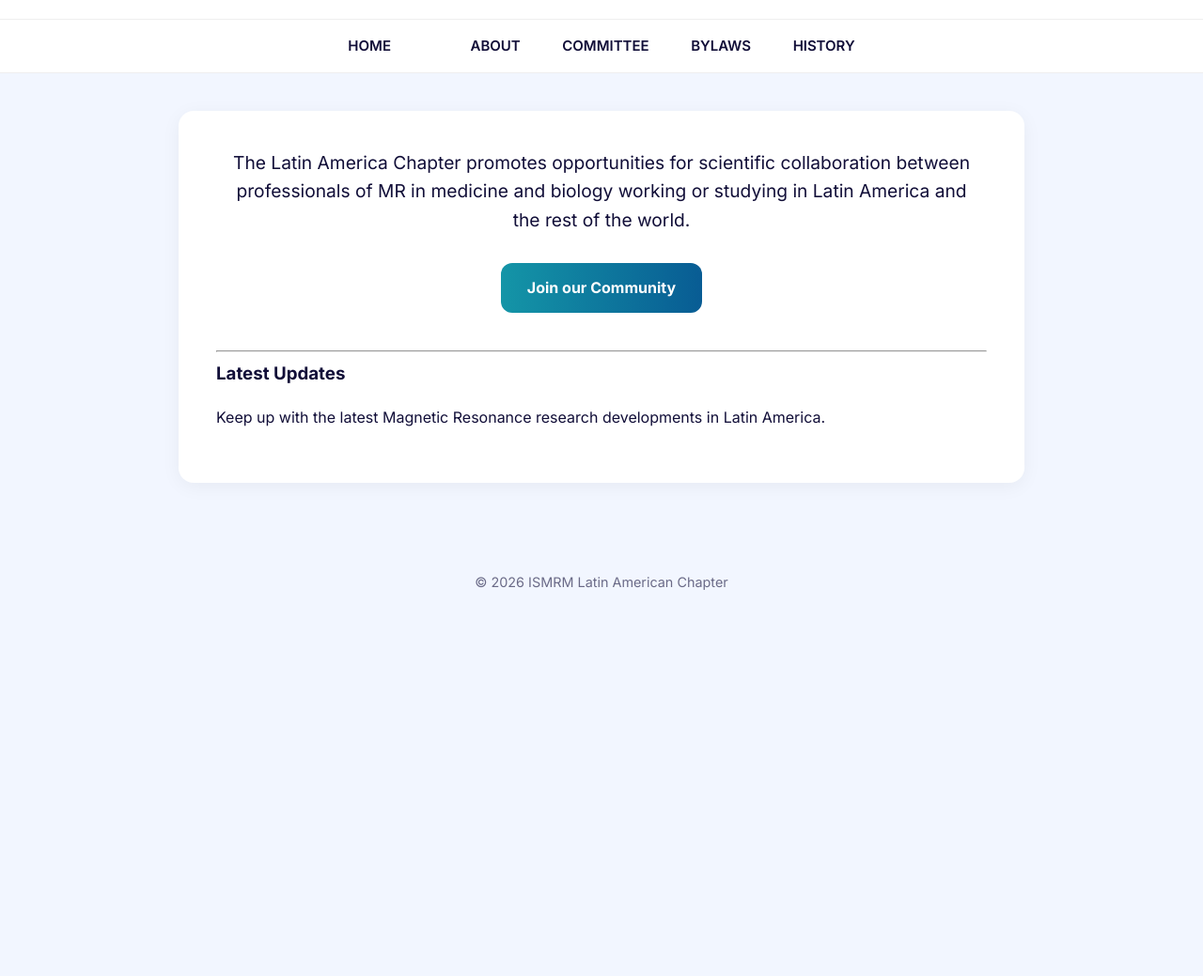
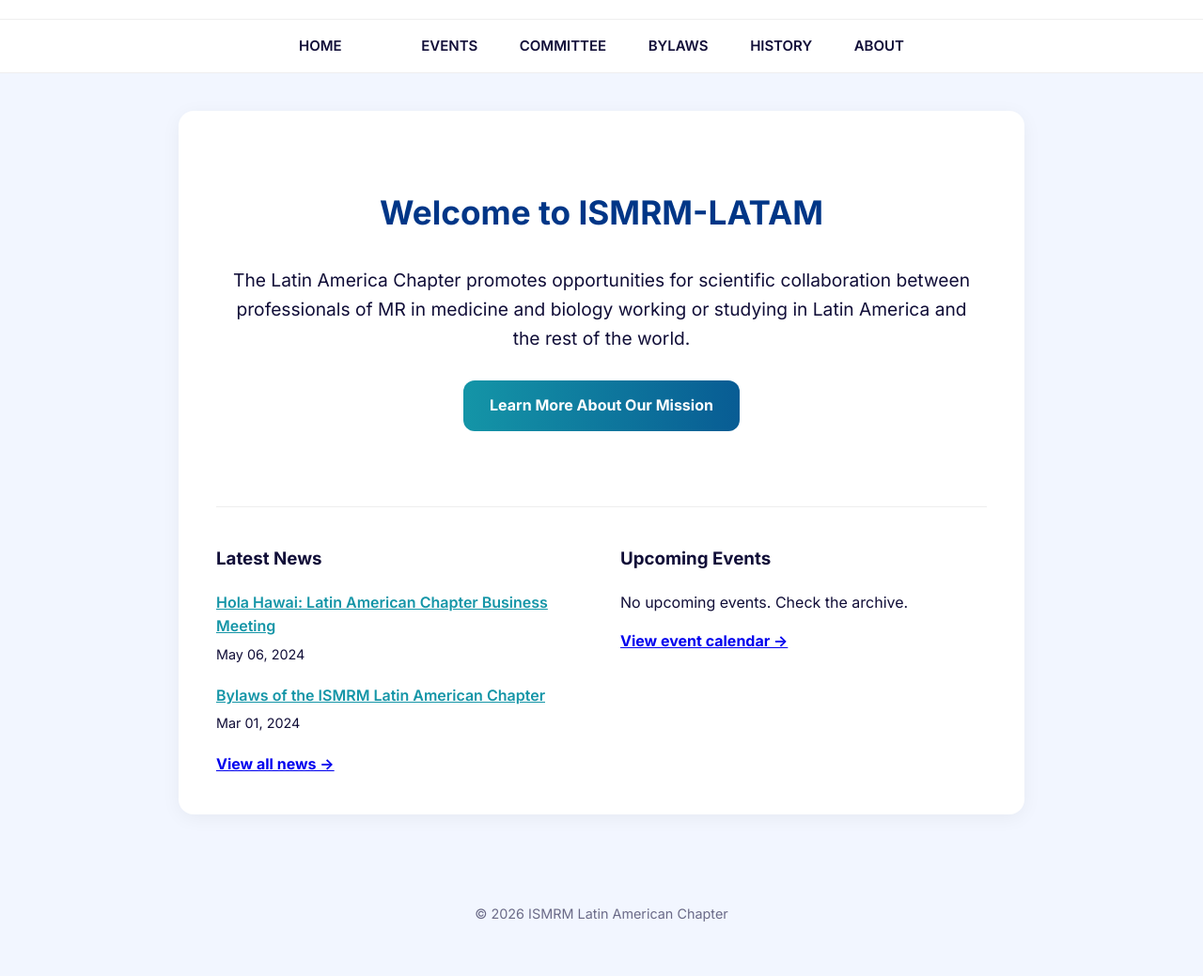
Before and after one commit to ISMRM-latam/ismrm-latam.github.io, a Jekyll site: the page built from index.html, in a window 1280 px wide. Shown: the part 180-1219 px from the top of the page at 94% size. Built offline with Jekyll 4.4.1, drawn with Linux system fonts in a browser that asks for light colours; before the commit the page ends 900 px from its top, so only the background shows below that.

Commit message:
More updates

```diff
--- a/_config.yml
+++ b/_config.yml
@@ -1,8 +1,28 @@
-title: ISMRM LATAM Replica
-remote_theme: pages-themes/minimal@v0.2.0 # You can change this theme later
+title: ISMRM Latin American Chapter
+remote_theme: pages-themes/minimal@v0.2.0 # Standard GitHub Pages base
 plugins:
   - jekyll-remote-theme
+  - jekyll-feed # Good for news SEO
+
+# Collections Setup
 collections:
   events:
     output: true
     permalink: /events/:path/
+
+# Markdown Settings
+markdown: kramdown
+highlighter: rouge
+
+# This ensures posts are handled correctly
+defaults:
+  - scope:
+      path: ""
+      type: "posts"
+    values:
+      layout: "post"
+  - scope:
+      path: ""
+      type: "events"
+    values:
+      layout: "post"
--- a/_data/content.json
+++ b/_data/content.json
@@ -3,10 +3,11 @@
   "navigation": [
     {"name": "Home", "link": "/"},
     {"news": "News", "link": "/news"},
-    {"name": "About", "link": "/about"},
+    { "name": "Events", "link": "/events" },
     {"name": "Committee", "link": "/committee"},
     {"name": "Bylaws", "link": "/bylaws"},
-    {"name": "History", "link": "/history"}
+    {"name": "History", "link": "/history"},
+    {"name": "About", "link": "/about"}
   ],
   "home": {
     "title": "Welcome to ISMRM-LATAM",
--- a/index.html
+++ b/index.html
@@ -1,18 +1,49 @@
 ---
 layout: default
-title: Welcome
+title: Home
 ---
 
-<div style="text-align: center; margin-bottom: 40px;">
+<div style="text-align: center; padding: 40px 0;">
+    <h2 style="font-size: 2.2rem; color: #003687;">{{ site.data.content.home.title }}</h2>
     <p style="font-size: 1.2rem; max-width: 800px; margin: 0 auto 30px;">
         {{ site.data.content.home.mission_statement }}
     </p>
-    <a href="https://www.ismrm.org/chapters/latin-american-chapter/" class="c-button">
-        Join our Community
-    </a>
+    <a href="/about" class="c-button">Learn More About Our Mission</a>
 </div>
 
-<hr>
+<hr style="border: 0; border-top: 1px solid #eee; margin: 40px 0;">
 
-<h3>Latest Updates</h3>
-<p>Keep up with the latest Magnetic Resonance research developments in Latin America.</p>
+<div style="display: grid; grid-template-columns: 1fr 1fr; gap: 40px;">
+    <div>
+        <h3>Latest News</h3>
+        {% for post in site.posts limit:2 %}
+            <div style="margin-bottom: 20px;">
+                <a href="{{ post.url | relative_url }}" style="font-weight: 600; color: #1495a7;">{{ post.title }}</a>
+                <p style="font-size: 0.9rem; margin: 5px 0;">{{ post.date | date: "%b %d, %Y" }}</p>
+            </div>
+        {% endfor %}
+        <a href="/news" style="font-weight: bold; text-decoration: underline;">View all news &rarr;</a>
+    </div>
+
+    <div>
+        <h3>Upcoming Events</h3>
+        {% assign rightnow = "now" | date: "%Y%m%d" | plus: 0 %}
+        {% assign upcoming_found = false %}
+
+        {% for event in site.events %}
+            {% assign eventdate = event.event_date | date: "%Y%m%d" | plus: 0 %}
+            {% if eventdate >= rightnow %}
+                <div style="margin-bottom: 20px;">
+                    <a href="{{ event.url | relative_url }}" style="font-weight: 600; color: #003687;">{{ event.title }}</a>
+                    <p style="font-size: 0.9rem; margin: 5px 0;">{{ event.event_date | date: "%b %d, %Y" }}</p>
+                </div>
+                {% assign upcoming_found = true %}
+            {% endif %}
+        {% endfor %}
+
+        {% if upcoming_found == false %}
+            <p>No upcoming events. Check the archive.</p>
+        {% endif %}
+        <a href="/events" style="font-weight: bold; text-decoration: underline;">View event calendar &rarr;</a>
+    </div>
+</div>
```
Also changed, not shown: assets/framavox.json (deleted, +0 -15 lines).
